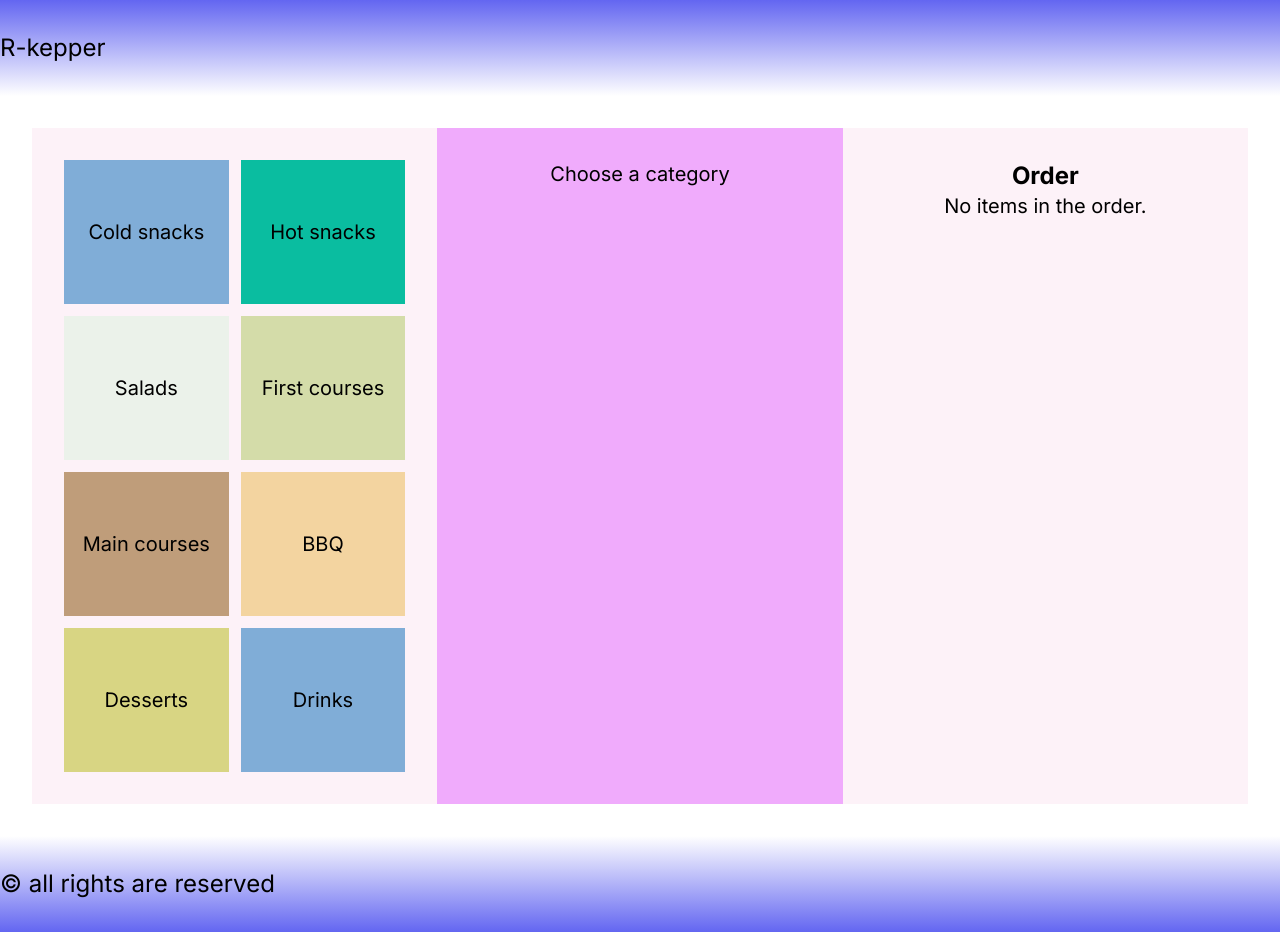
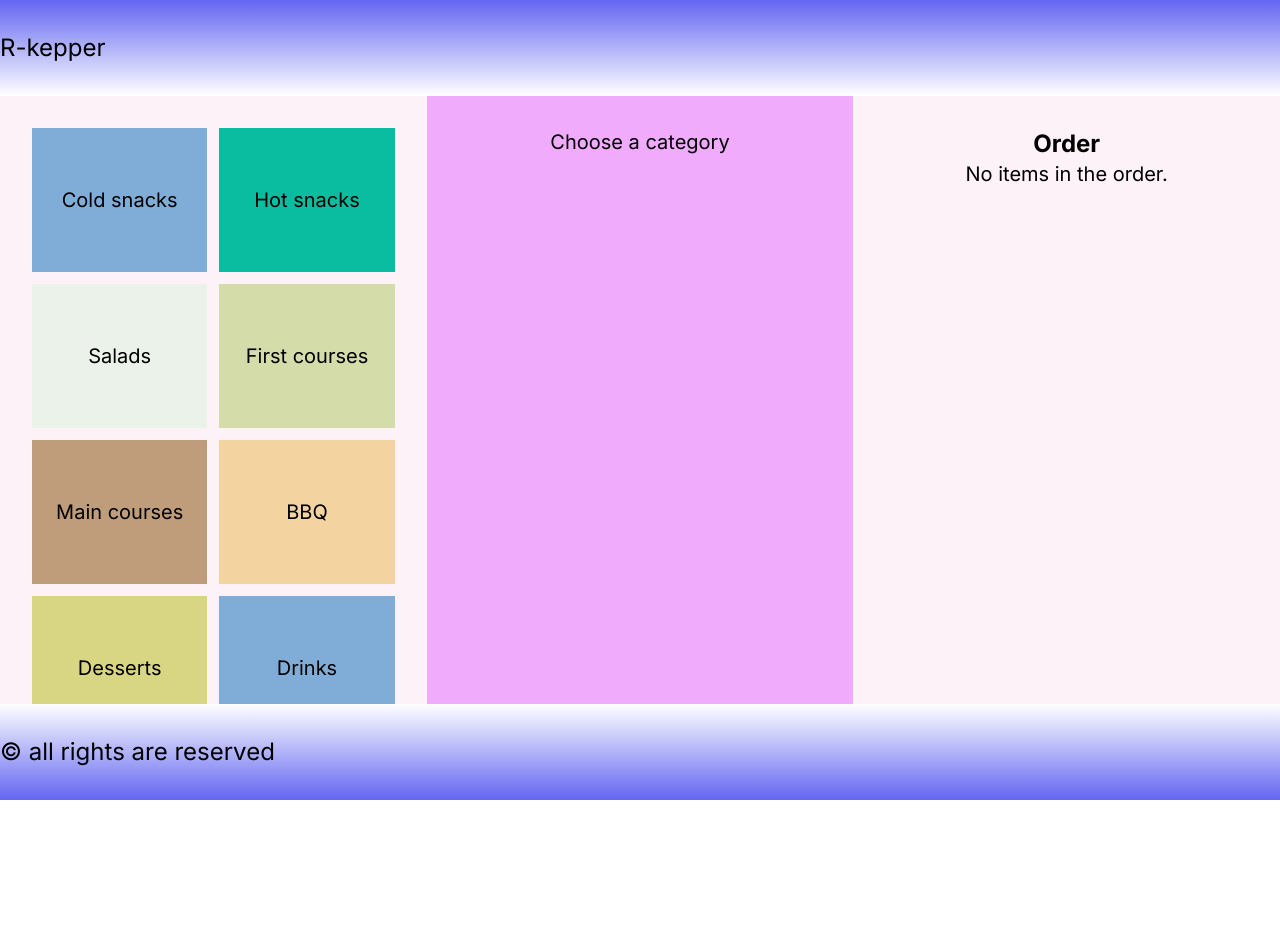
Before and after one commit to BobrovYehor/education, a Next.js app in the folder my-app/: page / in a window 1280 px wide. After the commit the page ends 800 px from the top, so only its background shows below. Built offline with nearby package versions, Linux system fonts and the light colour scheme.

Commit message:
Add DishQuantity & add scroll

```diff
--- a/my-app/src/app/component/Categories.js
+++ b/my-app/src/app/component/Categories.js
@@ -7,7 +7,7 @@ const Categories = ({ categories, activeCategory, setActiveCategory }) => {
     };
 
     return (
-        <section className='h-full min-w-96 bg-pink-50 p-8'>
+        <section className='h-full w-full min-w-96 bg-pink-50 p-8'>
             <ul className='grid grid-cols-2 h-full gap-3'>
                 {categories.map((category, index) => (
                     <li
--- /dev/null
+++ b/my-app/src/app/component/DishQuantity.js
@@ -0,0 +1,11 @@
+const DishQuantity = ({ dish, increaseQuantity, decreaseQuantity }) => {
+    return (
+        <div className="flex items-center">
+            <button onClick={decreaseQuantity} className="px-2">-</button>
+            <span className="mx-2">{dish.quantity}</span>
+            <button onClick={increaseQuantity} className="px-2">+</button>
+        </div>
+    );
+};
+
+export default DishQuantity;
--- a/my-app/src/app/component/Dishes.js
+++ b/my-app/src/app/component/Dishes.js
@@ -1,6 +1,6 @@
 const Dishes = ({ filteredDishes, addDishToOrder }) => {
     return (
-        <section className='h-full min-w-96 bg-fuchsia-300 p-8'>
+        <section className='h-full w-full min-w-96 bg-fuchsia-300 p-8'>
             {filteredDishes.length > 0 ? (
                 <ul className='grid grid-cols-2 grid-rows-4 h-full gap-3 text-center'>
                     {filteredDishes.map((dish) => (
--- a/my-app/src/app/component/Order.js
+++ b/my-app/src/app/component/Order.js
@@ -42,14 +42,15 @@ const Order = ({ order, setOrder, categories }) => {
     };
 
     return (
-        <section className='h-full min-w-96 bg-pink-50 p-8'>
+        <section className='h-full w-full min-w-96 bg-pink-50 p-8 flex flex-col'>
             <h1 className="text-2xl text-center"><strong>Order</strong></h1>
             {order.length > 0 ? (
-                <div>
+                <div className="flex flex-col flex-1 overflow-hidden">
                     <div className="mb-4 text-lg text-right">
                         <div><strong>Order Number:</strong> {orderNumber}</div>
                         {orderDate && <div><strong>Order Date:</strong> {orderDate}</div>}
                     </div>
+                    <div className="flex-1 overflow-y-auto">
                         {order.map((dish, index) => (
                             <OrderLine
                                 key={dish.id}
@@ -60,6 +61,7 @@ const Order = ({ order, setOrder, categories }) => {
                                 index={index}
                             />
                         ))}
+                    </div>
                     <OrderSummary order={order} categories={categories} />
                     <div className="mt-4 text-right">
                         <button
--- a/my-app/src/app/component/OrderLine.js
+++ b/my-app/src/app/component/OrderLine.js
@@ -1,19 +1,21 @@
+import DishQuantity from './DishQuantity';
+
 const OrderLine = ({ dish, increaseQuantity, decreaseQuantity, removeDish, index }) => {
     const backgroundColor = index % 2 === 0 ? 'bg-white' : 'bg-gray-100';
 
     return (
         <div className={`flex items-center justify-between p-4 ${backgroundColor}`}>
             <div className="flex-1 text-left">{dish.title}</div>
-            <div className="flex items-center">
-                <button onClick={() => decreaseQuantity(dish.id)} className="px-2">-</button>
-                <span className="mx-2">{dish.quantity}</span>
-                <button onClick={() => increaseQuantity(dish.id)} className="px-2">+</button>
-            </div>
+            <DishQuantity
+                dish={dish}
+                increaseQuantity={() => increaseQuantity(dish.id)}
+                decreaseQuantity={() => decreaseQuantity(dish.id)}
+            />
             <div className="flex-1 text-center">${dish.price}</div>
             <div className="flex-1 text-center">${(dish.price * dish.quantity).toFixed(2)}</div>
             <button onClick={() => removeDish(dish.id)} className="px-2 bg-red-500 text-white rounded">x</button>
         </div>
-    )
-}
+    );
+};
 
 export default OrderLine;
--- a/my-app/src/app/layout.js
+++ b/my-app/src/app/layout.js
@@ -13,12 +13,11 @@ export const metadata = {
 export default function RootLayout({ children }) {
   return (
     <html lang="en">
-      <body className={inter.className}>
+      <body className={`${inter.className} h-screen flex flex-col`}>
         <Header />
-        {children}
+        <main className="flex-grow flex overflow-hidden">{children}</main>
         <Footer />
       </body>
-
     </html>
   );
 }
--- a/my-app/src/app/page.js
+++ b/my-app/src/app/page.js
@@ -38,12 +38,11 @@ export default function Home() {
     });
   };
 
-    return (
-
-      <main className="p-0 grid grid-cols-1 lg:grid-cols-2 xl:grid-cols-3 ms:p-4 md:p-8">
-          <Categories categories={categories} activeCategory={activeCategory} setActiveCategory={setActiveCategory}/>
-          <Dishes filteredDishes={filteredDishes} addDishToOrder={addDishToOrder}/>
-          <Order order={order} setOrder={setOrder} categories={categories}/>
-      </main>
-    );
+  return (
+    <div className="flex-grow flex h-full">
+        <Categories categories={categories} activeCategory={activeCategory} setActiveCategory={setActiveCategory}/>
+        <Dishes filteredDishes={filteredDishes} addDishToOrder={addDishToOrder}/>
+        <Order order={order} setOrder={setOrder} categories={categories}/>
+    </div>
+  );
 }
```
Lines whose indentation alone changed are shown as unchanged.
